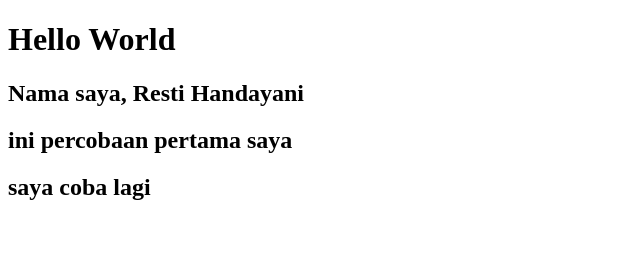
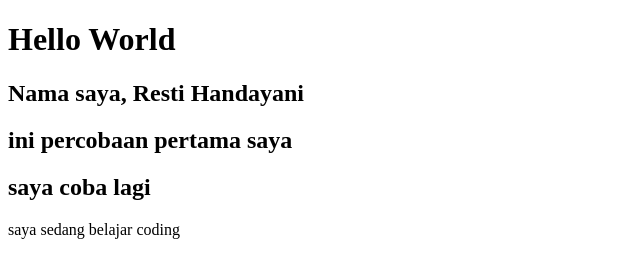
Before and after one commit to restibasuki/harisenin-tugas1individu, a plain HTML site: page tugas_individu1/index.html in a window 1280 px wide. Shown: the whole page, without its empty margins (0-640 px from the left). Drawn offline with Linux system fonts and the light colour scheme.

Commit message:
nambah percobaan belajar

```diff
--- a/tugas_individu1/index.html
+++ b/tugas_individu1/index.html
@@ -10,5 +10,6 @@
     <h2> Nama saya, Resti Handayani </h2>
     <h2> ini percobaan pertama saya</h2>
     <h2> saya coba lagi</h2>
+    <p> saya sedang belajar coding</p>
 </body>
 </html>
```
